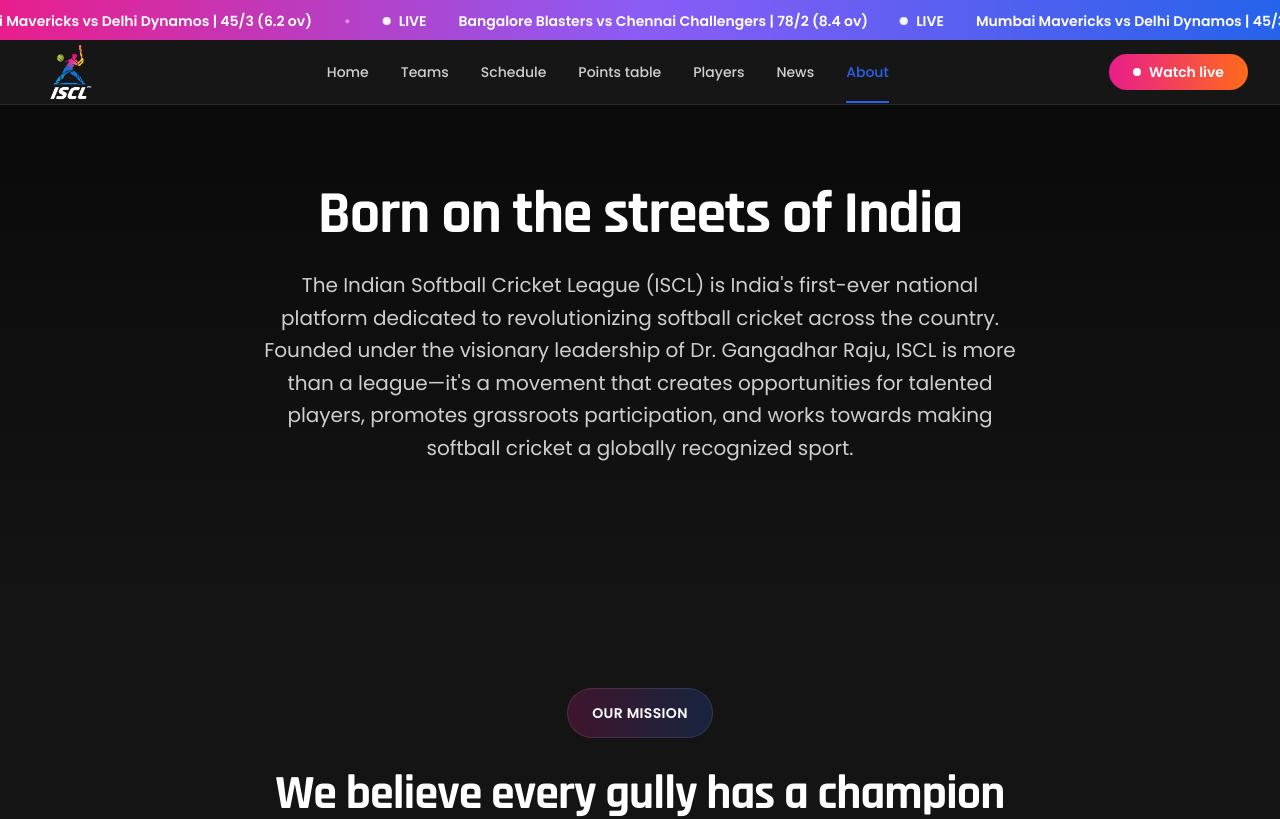
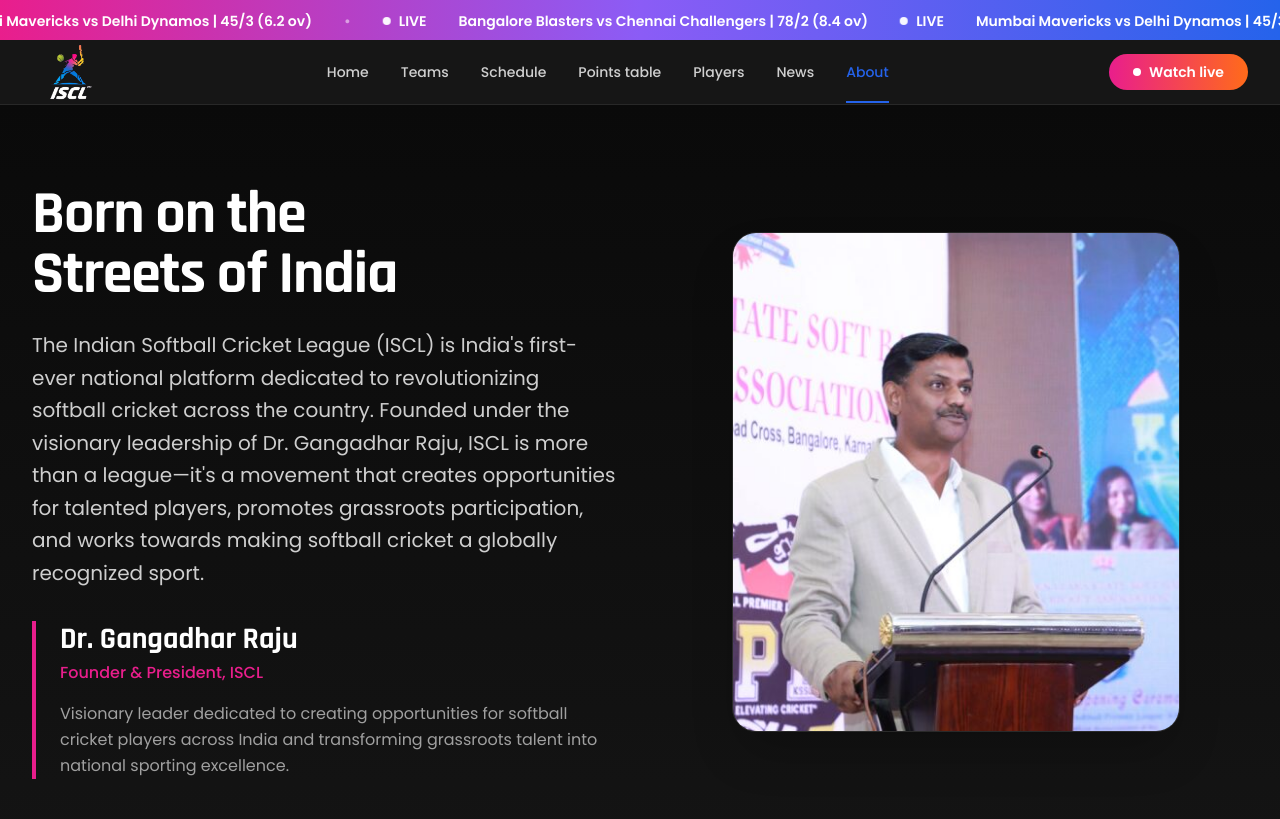
Before and after one commit to ISCLCRICKET/ISCL_main_website, a React (Vite) app: page /about in a window 1280 px wide. Shown: the top 819 px of the page. Built offline with nearby package versions, Linux system fonts and the light colour scheme.

Commit message:
Updated About page

```diff
--- a/src/pages/AboutPage.jsx
+++ b/src/pages/AboutPage.jsx
@@ -33,6 +33,11 @@
     year: '2026',
     title: 'Season 02 Expansion',
     event: 'Following the success of Season 01, ISCL announced Season 02 with an enhanced inter-state championship format and greater opportunities for emerging players.'
+  },
+  {
+  year: '2026',
+  title: 'Sony Sports Network Partnership',
+  event: 'ISCL partnered with Sony Sports Network to expand national coverage, strengthen media outreach, and elevate the visibility of softball cricket across India.'
 }
 ];
 
@@ -50,22 +55,71 @@
         {/* Hero */}
 <section className="py-20 bg-gradient-to-b from-[#0A0A0A] to-[#141414]">
   <div className="max-w-7xl mx-auto px-4 sm:px-6 lg:px-8">
+    <div className="grid md:grid-cols-2 gap-12 items-center">
+
+      {/* Left Side - Content */}
       <motion.div
-              initial={{ opacity: 0, y: 20 }}
-              animate={{ opacity: 1, y: 0 }}
+        initial={{ opacity: 0, x: -20 }}
+        animate={{ opacity: 1, x: 0 }}
         transition={{ duration: 0.5 }}
-              className="text-center mb-16"
       >
-              <h1 className="text-5xl md:text-6xl font-bold text-white mb-6" style={{ fontFamily: 'Rajdhani, sans-serif', letterSpacing: '-0.02em', textBalance: 'balance' }}>
-                Born on the streets of India
+        <h1
+          className="text-5xl md:text-6xl font-bold text-white mb-6"
+          style={{
+            fontFamily: 'Rajdhani, sans-serif',
+            letterSpacing: '-0.02em'
+          }}
+        >
+          Born on the Streets of India
         </h1>
-              <p className="text-xl text-white/80 max-w-3xl mx-auto leading-relaxed">
-                The Indian Softball Cricket League (ISCL) is India's first-ever national platform dedicated to revolutionizing softball cricket across the country. Founded under the visionary leadership of Dr. Gangadhar Raju, ISCL is more than a league—it's a movement that creates opportunities for talented players, promotes grassroots participation, and works towards making softball cricket a globally recognized sport.
+
+        <p className="text-xl text-white/80 leading-relaxed">
+          The Indian Softball Cricket League (ISCL) is India's first-ever
+          national platform dedicated to revolutionizing softball cricket
+          across the country. Founded under the visionary leadership of
+          Dr. Gangadhar Raju, ISCL is more than a league—it's a movement
+          that creates opportunities for talented players, promotes
+          grassroots participation, and works towards making softball
+          cricket a globally recognized sport.
         </p>
+
+        <div className="mt-8 border-l-4 border-[#E91E8C] pl-6">
+          <h3
+            className="text-3xl font-bold text-white"
+            style={{ fontFamily: 'Rajdhani, sans-serif' }}
+          >
+            Dr. Gangadhar Raju
+          </h3>
+
+          <p className="text-[#E91E8C] font-medium mt-1">
+            Founder & President, ISCL
+          </p>
+
+          <p className="text-white/60 mt-4 leading-relaxed">
+            Visionary leader dedicated to creating opportunities for
+            softball cricket players across India and transforming
+            grassroots talent into national sporting excellence.
+          </p>
+        </div>
       </motion.div>
+
+      {/* Right Side - Founder Image */}
+      <motion.div
+        initial={{ opacity: 0, x: 20 }}
+        animate={{ opacity: 1, x: 0 }}
+        transition={{ duration: 0.5 }}
+        className="flex justify-center"
+      >
+        <img
+          src="/images/founder.jpg"
+          alt="Dr. Gangadhar Raju"
+          className="w-full max-w-md h-[500px] object-cover rounded-3xl shadow-2xl border border-white/10"
+        />
+      </motion.div>
+
+    </div>
   </div>
 </section>
-
         {/* Mission Statement */}
         <section className="py-20 bg-[#141414]">
           <div className="max-w-4xl mx-auto px-4 sm:px-6 lg:px-8">
--- a/src/pages/PointsTablePage.jsx
+++ b/src/pages/PointsTablePage.jsx
@@ -92,7 +92,7 @@
               Points table
             </h1>
             <p className="text-xl text-white/60 max-w-2xl mx-auto">
-              Track team standings and playoff qualification
+              Track team standings and playoff qualificationgit remote -v
             </p>
           </motion.div>
 
```
Also changed, not shown: public/images/founder.jpg (added). Lines whose indentation alone changed are shown as unchanged.
